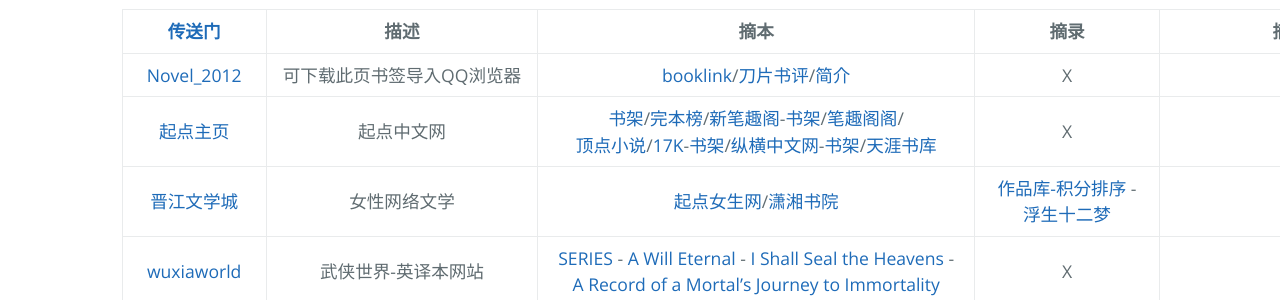
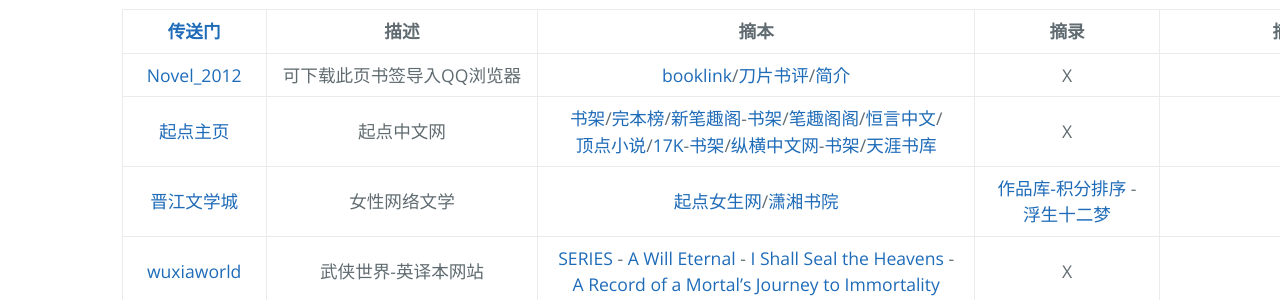
Before and after one commit to AmbroseRen/test, a Jekyll site: the page built from Library/Novel.md, in a window 1280 px wide. Shown: the part 170-470 px from the top of the page. Built offline with Jekyll 4.4.1, drawn with Linux system fonts in a browser that asks for light colours; our own code applies the rules of GitHub Pages for plain Markdown files; the repository's description, which GitHub fills in, is left out.

Commit message:
Update Novel.md

```diff
--- a/Library/Novel.md
+++ b/Library/Novel.md
@@ -9,7 +9,7 @@
 | [传送门](../navigation.md) | 描述 | 摘本 | 摘录 | 摘引 |
 |:---:|:---:|:---:|:---:|:---:|
 | [Novel_2012](Novel/Q_bookmarks_2021_5_22.html) | 可下载此页书签导入QQ浏览器 | [booklink](https://booklink.me/)/[刀片书评](http://www.daopianxiaoshuo.com/#/recom)/[简介](https://w2solo.com/topics/2972) | X | X |
-| [起点主页](https://www.qidian.com/search) | 起点中文网 | [书架](https://my.qidian.com/bookcase/)/[完本榜](https://www.qidian.com/finish/)/[新笔趣阁](https://www.xbiquge.la/xiaoshuodaquan/)-[书架](https://www.xbiquge.la/modules/article/bookcase.php)/[笔趣阁阁](https://www.biqugg.com/)/[顶点小说](https://www.booktxt.net/xiaoshuodaquan/)/[17K](https://search.17k.com/search.xhtml?c.q=)-[书架](https://user.17k.com/www/bookshelf/)/[纵横中文网](http://search.zongheng.com/s?keyword=%E7%89%B9%E6%88%98%E4%B9%8B%E7%8E%8B)-[书架](http://home.zongheng.com/bookshelf)/[天涯书库](https://www.tianyabook.com/) | X | X |
+| [起点主页](https://www.qidian.com/search) | 起点中文网 | [书架](https://my.qidian.com/bookcase/)/[完本榜](https://www.qidian.com/finish/)/[新笔趣阁](https://www.xbiquge.la/xiaoshuodaquan/)-[书架](https://www.xbiquge.la/modules/article/bookcase.php)/[笔趣阁阁](https://www.biqugg.com/)/[恒言中文](http://www.hengyan.com/)/[顶点小说](https://www.booktxt.net/xiaoshuodaquan/)/[17K](https://search.17k.com/search.xhtml?c.q=)-[书架](https://user.17k.com/www/bookshelf/)/[纵横中文网](http://search.zongheng.com/s?keyword=%E7%89%B9%E6%88%98%E4%B9%8B%E7%8E%8B)-[书架](http://home.zongheng.com/bookshelf)/[天涯书库](https://www.tianyabook.com/) | X | X |
 | [晋江文学城](http://www.jjwxc.net/) | 女性网络文学 | [起点女生网](https://www.qdmm.com/)/[潇湘书院](https://www.xxsy.net/) | [作品库-积分排序](http://www.jjwxc.net/bookbase_slave.php?orderstr=2) - [浮生十二梦](http://www.jjwxc.net/onebook.php?novelid=1267798) | X |
 | [wuxiaworld](https://www.wuxiaworld.com/) | 武侠世界-英译本网站 | [SERIES](https://www.wuxiaworld.com/novels) - [A Will Eternal](https://www.wuxiaworld.com/novel/a-will-eternal) - [I Shall Seal the Heavens](https://www.wuxiaworld.com/novel/i-shall-seal-the-heavens) - [A Record of a Mortal’s Journey to Immortality](https://www.wuxiaworld.com/novel/rmji) | X | X |
 | [gravitytales](https://www.gravitytales.cc/) | X | X | X | X |
```
